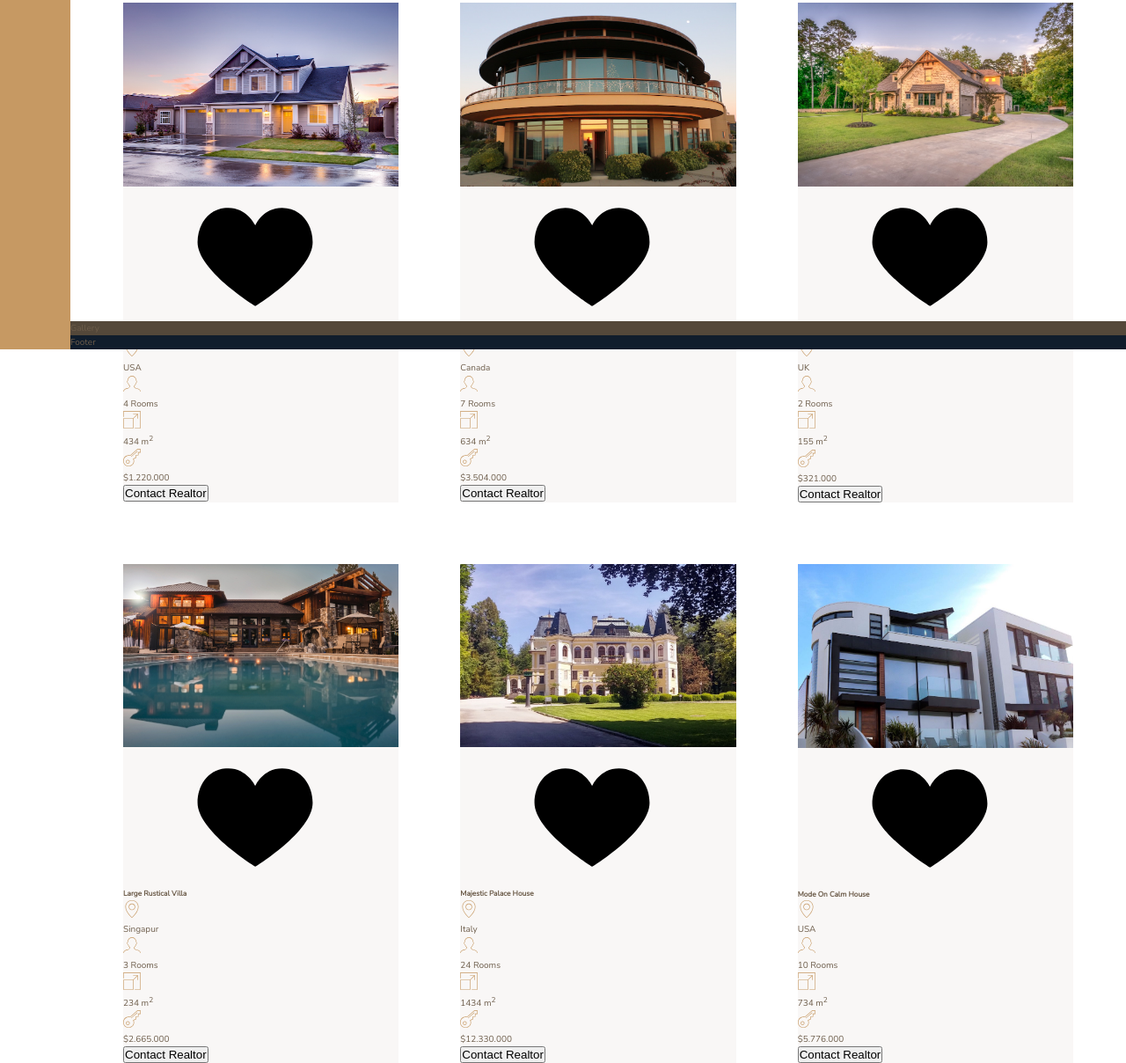
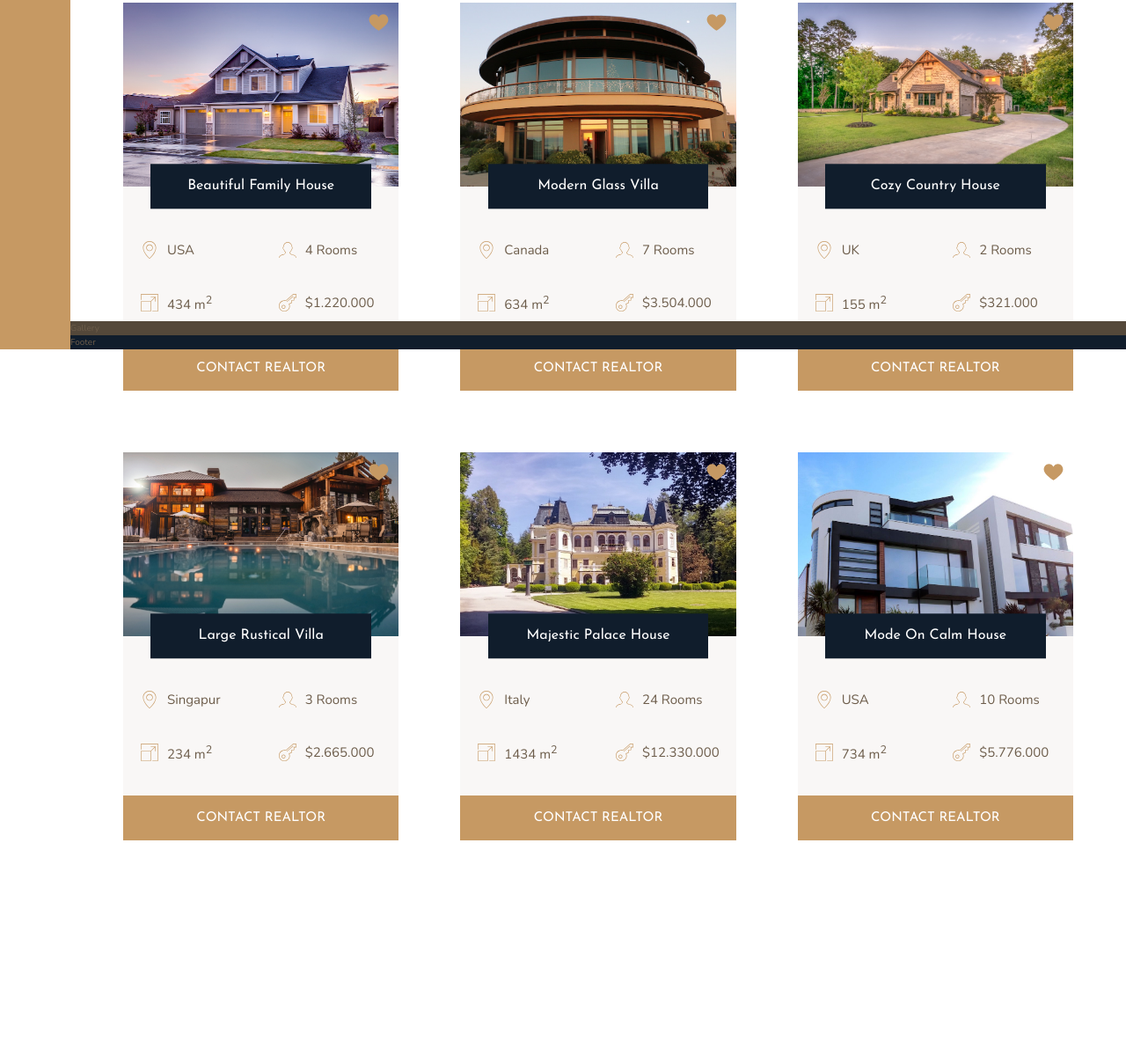
Before and after one commit to appsius/nearus, a website: page index.html in a window 1280 px wide. Shown: the part 2286-3494 px from the top of the page at 88% size. After the commit the page ends 3241 px from the top, so only its background shows below. Drawn offline with nearby package versions, Linux system fonts and the light colour scheme.

Commit message:
Building Home Section Part-2

```diff
--- a/index.html
+++ b/index.html
@@ -155,7 +155,7 @@
 					</svg>
 					<p>$1.220.000</p>
 				</div>
-				<button class="cta">Contact Realtor</button>
+				<button class="btn home__btn">Contact Realtor</button>
 			</div>
 
 			<div class="home">
@@ -188,7 +188,7 @@
 					</svg>
 					<p>$3.504.000</p>
 				</div>
-				<button class="cta">Contact Realtor</button>
+				<button class="btn home__btn">Contact Realtor</button>
 			</div>
 
 			<div class="home">
@@ -221,7 +221,7 @@
 					</svg>
 					<p>$321.000</p>
 				</div>
-				<button class="cta">Contact Realtor</button>
+				<button class="btn home__btn">Contact Realtor</button>
 			</div>
 
 			<div class="home">
@@ -254,7 +254,7 @@
 					</svg>
 					<p>$2.665.000</p>
 				</div>
-				<button class="cta">Contact Realtor</button>
+				<button class="btn home__btn">Contact Realtor</button>
 			</div>
 
 			<div class="home">
@@ -287,7 +287,7 @@
 					</svg>
 					<p>$12.330.000</p>
 				</div>
-				<button class="cta">Contact Realtor</button>
+				<button class="btn home__btn">Contact Realtor</button>
 			</div>
 
 			<div class="home">
@@ -320,7 +320,7 @@
 					</svg>
 					<p>$5.776.000</p>
 				</div>
-				<button class="cta">Contact Realtor</button>
+				<button class="btn home__btn">Contact Realtor</button>
 			</div>
 		</section>
 
--- a/sass/_homes.scss
+++ b/sass/_homes.scss
@@ -10,24 +10,70 @@
 .home {
 	background-color: $color-grey-light-1;
 
+	display: grid;
+	grid-template-columns: repeat(2, 1fr);
+	grid-row-gap: 3.5rem;
+
 	&__img {
 		width: 100%;
+		grid-row: 1/2;
+		grid-column: 1 / -1;
+		z-index: 1;
 	}
 
 	&__like {
+		grid-row: 1/2;
+		grid-column: 2/3;
+		fill: $color-primary;
+		height: 2.5rem;
+		width: 2.5rem;
+		z-index: 2;
+		justify-self: end;
+		margin: 1rem;
 	}
 
 	&__name {
+		grid-row: 1/2;
+		grid-column: 1 / -1;
+		justify-self: center;
+		align-self: end;
+		z-index: 3;
+
+		width: 80%;
+		font-family: $font-display;
+		font-size: 1.6rem;
+		text-align: center;
+		padding: 1.25rem;
+		background-color: $color-secondary;
+		color: #fff;
+		font-weight: 400;
+		transform: translateY(50%);
+	}
+
+	&__location,
+	&__rooms {
+		margin-top: 2.5rem;
 	}
 
 	&__location,
 	&__rooms,
 	&__area,
 	&__price {
+		font-size: 1.5rem;
+		margin-left: 2rem;
+
+		display: flex;
+		align-items: center;
+
 		svg {
 			fill: $color-primary;
 			height: 2rem;
 			width: 2rem;
+			margin-right: 1rem;
 		}
 	}
+
+	&__btn {
+		grid-column: 1 / -1;
+	}
 }
```
Also changed, not shown: css/style.css.
